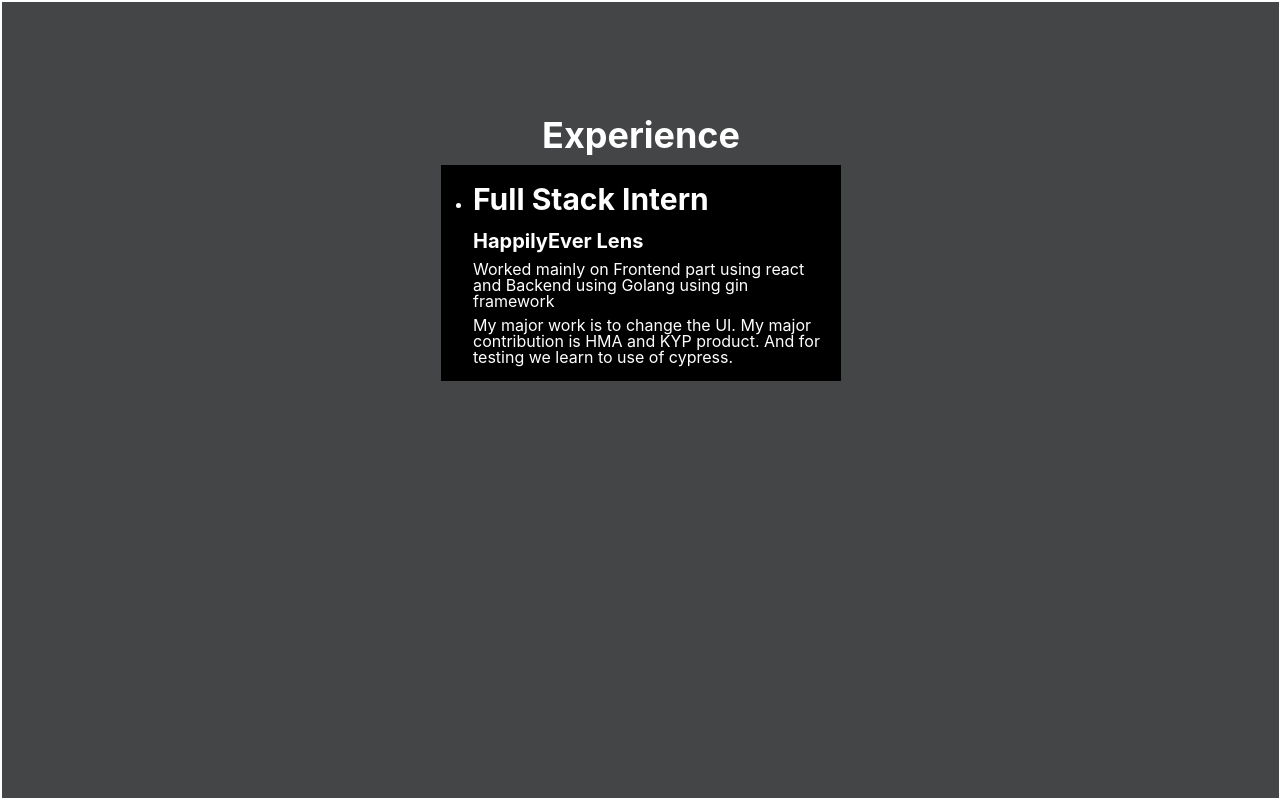
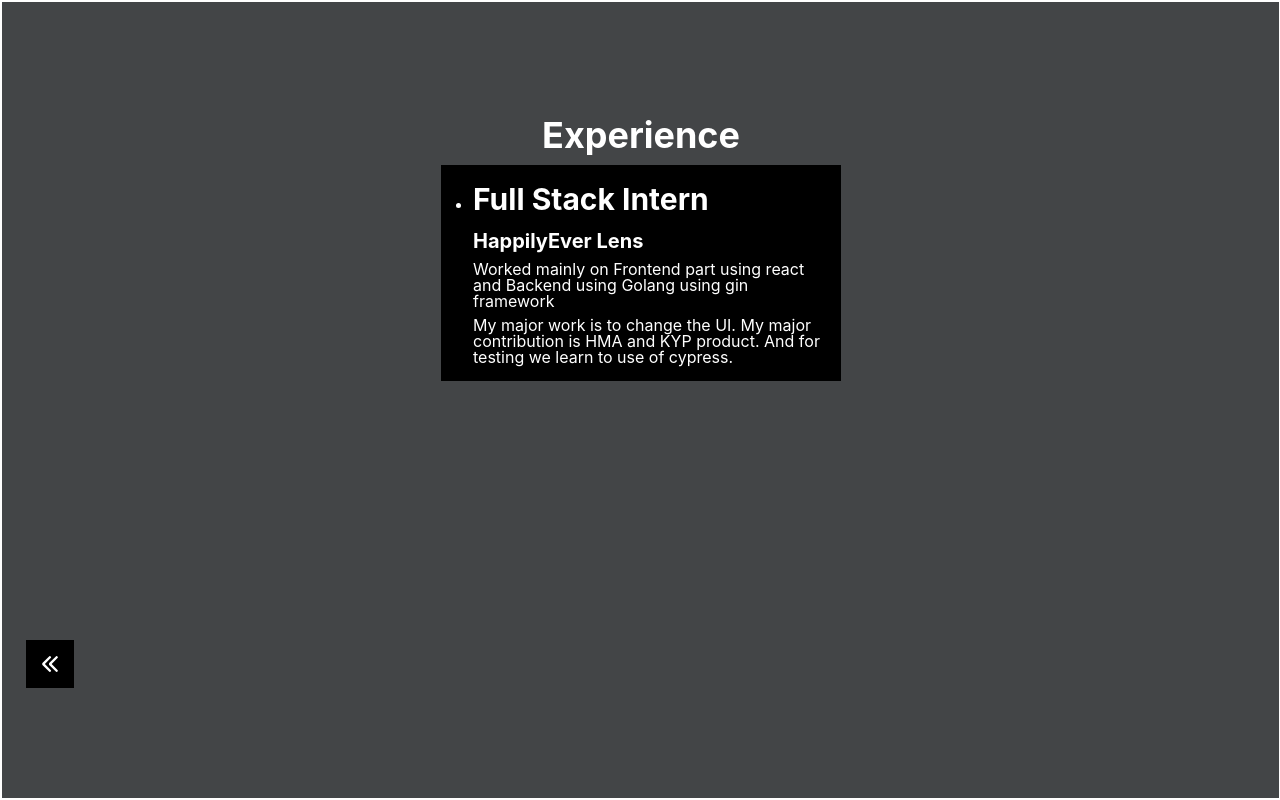
Before and after one commit to nikhil00shinde/portfolio, a Next.js app: page /experience in a window 1280 px wide. Built offline with nearby package versions, Linux system fonts and the light colour scheme.

Commit message:
skill section completed

```diff
--- a/package.json
+++ b/package.json
@@ -9,6 +9,7 @@
     "lint": "next lint"
   },
   "dependencies": {
+    "@chakra-ui/icons": "^2.0.4",
     "@chakra-ui/react": "^2.0.2",
     "@emotion/react": "^11.9.0",
     "@emotion/styled": "^11.8.1",
--- a/pages/experience/index.js
+++ b/pages/experience/index.js
@@ -11,6 +11,7 @@
   UnorderedList,
 } from '@chakra-ui/react';
 import { Text } from '@chakra-ui/react';
+import Return from '../skill/Return';
 
 const variant = {
   initial:{width:"0%",height:"0%",opacity:0},
@@ -67,6 +68,7 @@
       </Box>
     </Flex>
     </motion.div>
+     <Return/>
     </motion.div>
   )
 }
--- a/pages/project/index.js
+++ b/pages/project/index.js
@@ -1,6 +1,7 @@
 import React,{useState} from "react";
 import Head from 'next/head';
 import Table from "./Table"
+import Return from "../skill/Return";
 
 
 
@@ -14,6 +15,7 @@
       <title>Nikhil&apos;s Project</title>
     </Head>
     <Table/>
+    <Return/>
     </>
 
   )
--- /dev/null
+++ b/pages/skill/Return.js
@@ -0,0 +1,19 @@
+import React from 'react'
+import classes from "../../styles/skills.module.css";
+import { useRouter } from 'next/router';
+
+import {ArrowLeftIcon} from "@chakra-ui/icons"
+function Return() {
+  const router = useRouter();
+
+  const handleExit = ()=>{
+    router.push('/')
+    }
+  return (
+    <div className={classes.floater} onClick={handleExit}>
+      <ArrowLeftIcon w={4} h={4} color="white"/>
+     </div>
+  )
+}
+
+export default Return
--- a/styles/project.module.css
+++ b/styles/project.module.css
@@ -17,3 +17,16 @@
     padding: 2rem 10px 10px 10px;
   }
 }
+
+.floater{
+  height: 3rem;
+  width: 3rem;
+  background-color: black;
+  position: fixed;
+  top: 80%;
+  left: 2%;
+  display: flex;
+  justify-content: center;
+  align-items: center;
+  cursor: pointer;
+}
--- a/styles/skills.module.css
+++ b/styles/skills.module.css
@@ -1,24 +1,64 @@
+.skillContainer{
+  height: 100vh;
+  width: 100vw;
+}
 .container{
   height: 100vh;
   width: 100vw;
+  text-align: center;
 }
 .header{
   height: 7%;
   width: 100%;
   background: rgb(0,0,0);
 background: linear-gradient(90deg, rgba(0,0,0,1) 0%, rgba(49,49,55,1) 35%, rgba(191,195,196,1) 100%);
-background-size: 400%;
- animation: bg-animation 30s infinite alternate;
+
 }
 
-@keyframes  bg-animation{
-  0%{background-position: left ;}
-  100%{background-position: right ;}
-}
 
 .header p{
   color: white;
 }
 .skillsC{
+  width: 100%;
+}
 
+.floater{
+  height: 3rem;
+  width: 3rem;
+  background-color: black;
+  position: fixed;
+  top: 80%;
+  left: 2%;
+  display: flex;
+  justify-content: center;
+  align-items: center;
+  cursor: pointer;
 }
+.refer{
+  display: flex;
+  justify-content: center;
+  align-items: center;
+  margin-top: 3rem;
+}
+.refer p{
+  background: black;
+  border: 1px solid black;
+  width: 20rem;
+  color: white;
+ text-align: center;
+}
+
+.about{
+  height: 3rem;
+  width: 3rem;
+  background-color: black;
+  position: fixed;
+  top: 80%;
+  right: 2%;
+  display: flex;
+  justify-content: center;
+  align-items: center;
+  cursor: pointer;
+  color: white;
+}
```
Also changed, not shown: pages/skill/About.js (added, +13 -0 lines), pages/skill/index.js (+39 -12 lines), 2 other files (tests, documents, lock files or other folders).
